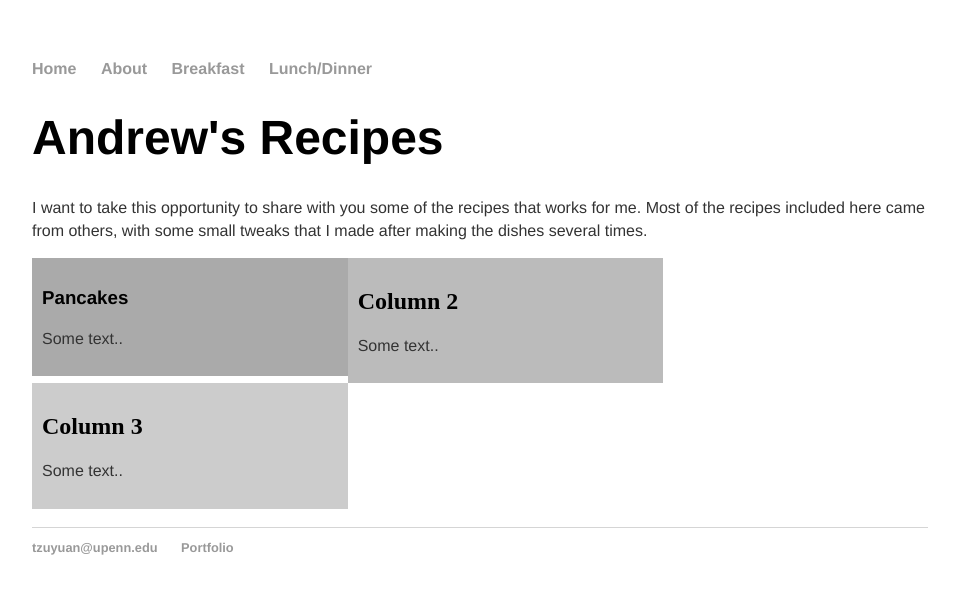
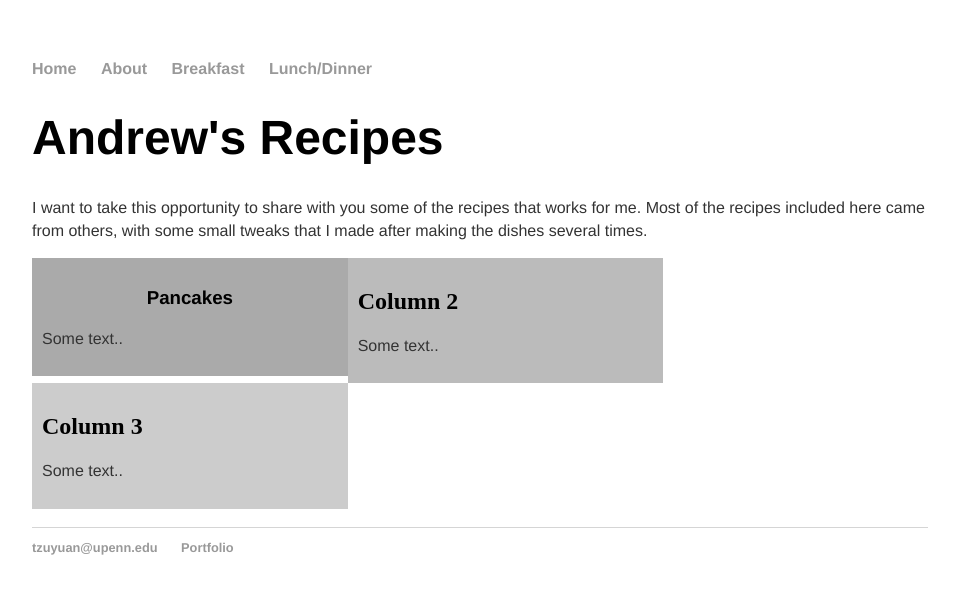
Before and after one commit to tzuyuanw/tzuyuanw.github.io, a Jekyll site: the page recipes/index.html, which Jekyll copies as it is, in a window 1280 px wide. Shown: the top 594 px of the page, without its empty margins (160-1116 px from the left). Built offline with Jekyll 4.4.1, drawn with Linux system fonts in a browser that asks for light colours.

Commit message:
Update index.html

```diff
--- a/recipes/index.html
+++ b/recipes/index.html
@@ -25,7 +25,7 @@
 	</div>
 	<div class="row">
   		<div class="column" style="background-color:#aaa;">
-   		<h3>Pancakes</h3>
+   		<h3 class="center">Pancakes</h3>
     		<p>Some text..</p>
  		</div>
  		<div class="column" style="background-color:#bbb;">
```
